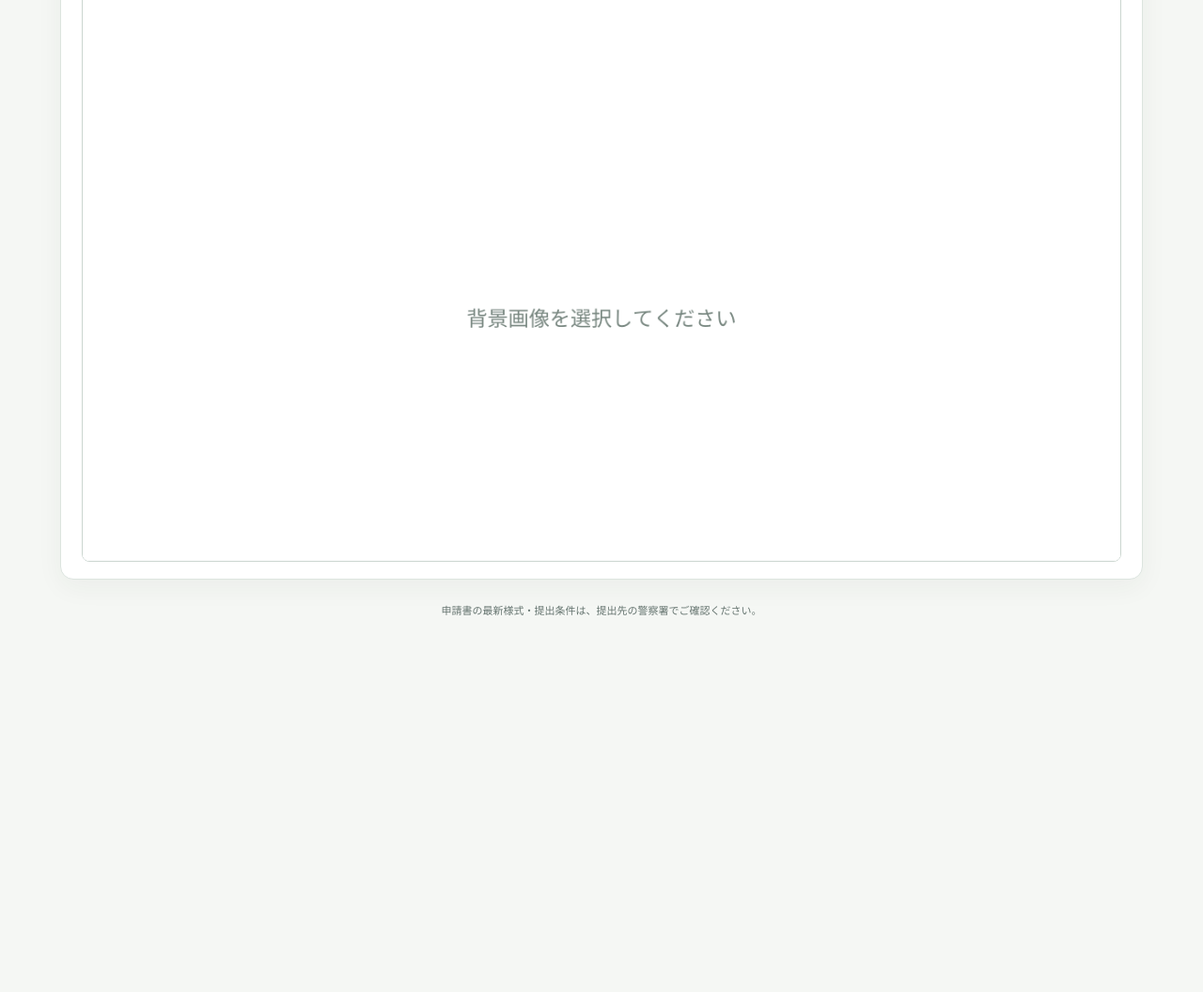
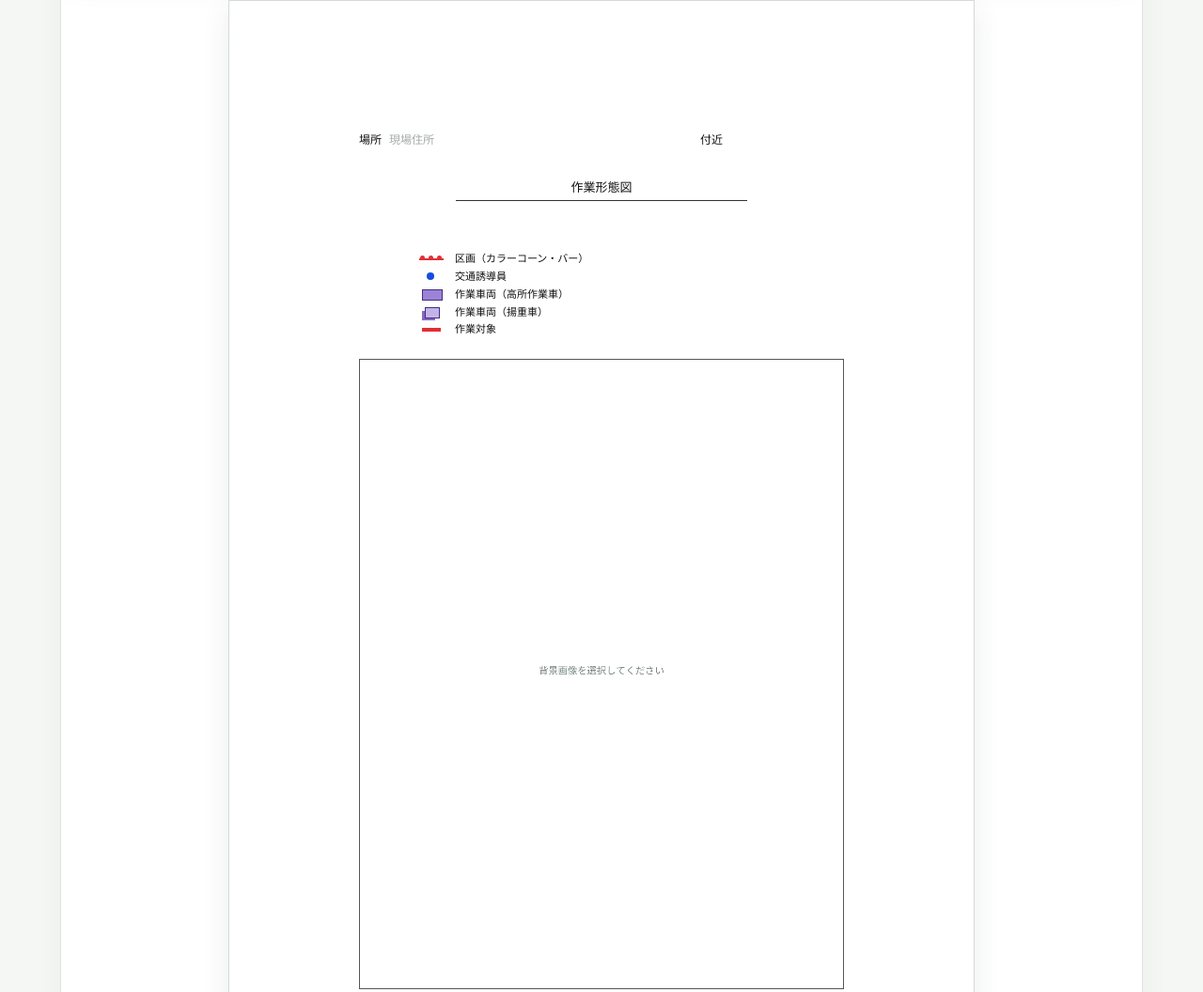
Before and after one commit to ryouariyoshi-coder/Road-use-permit, a plain HTML site: page index.html in a window 1280 px wide. Shown: the part 3500-4556 px from the top of the page at 94% size. Before the commit the page ends 4224 px from the top, so only its background shows below. Drawn offline with nearby package versions, Linux system fonts and the light colour scheme.

Commit message:
作業体図を提出様式の画面構成に変更
Co-authored-by: Copilot <223556219+Copilot@users.noreply.github.com>

```diff
--- a/index.html
+++ b/index.html
@@ -761,6 +761,10 @@
 
     .work-diagram-section {
       margin-top: 28px;
+    }
+
+    .diagram-editor-panel {
+      overflow: hidden;
       border: 1px solid var(--line);
       border-radius: 14px;
       background: var(--paper);
@@ -771,6 +775,148 @@
       display: grid;
       gap: 12px;
       padding: 18px 22px;
+    }
+
+    .diagram-document {
+      display: flex;
+      width: min(100%, 794px);
+      aspect-ratio: 210 / 297;
+      flex-direction: column;
+      gap: 0;
+      margin: 20px auto 0;
+      padding: 12% 12% 6%;
+      border: 1px solid #d5dad6;
+      background: #fff;
+      box-shadow: 0 8px 28px rgb(34 55 46 / 9%);
+      color: #111;
+    }
+
+    .diagram-document-header {
+      display: flex;
+      flex-direction: column;
+      gap: 32px;
+      min-height: 42px;
+    }
+
+    .diagram-location {
+      display: flex;
+      width: 75%;
+      min-width: 0;
+      align-items: baseline;
+      gap: 6px;
+      font-size: 12px;
+    }
+
+    .diagram-location-value {
+      width: 0;
+      min-width: 0;
+      flex: 1;
+      overflow-wrap: anywhere;
+    }
+
+    .diagram-document-title {
+      width: 60%;
+      align-self: center;
+      margin: 0;
+      padding: 0 0 5px;
+      border-bottom: 1px solid #333;
+      font-size: 13px;
+      font-weight: 700;
+      text-align: center;
+    }
+
+    .diagram-legend {
+      display: grid;
+      width: max-content;
+      gap: 4px;
+      margin: 54px 0 24px 12%;
+      padding: 0;
+      list-style: none;
+      font-size: 11px;
+      line-height: 1.35;
+    }
+
+    .diagram-legend li {
+      display: flex;
+      align-items: center;
+      gap: 10px;
+    }
+
+    .diagram-legend-mark {
+      position: relative;
+      display: inline-block;
+      width: 30px;
+      height: 12px;
+      flex: 0 0 30px;
+    }
+
+    .diagram-legend-mark::before,
+    .diagram-legend-mark::after {
+      position: absolute;
+      display: block;
+      content: "";
+    }
+
+    .diagram-legend-mark[data-mark="zone"]::before {
+      top: 5px;
+      right: 2px;
+      left: 2px;
+      border-top: 2px solid #e12e37;
+    }
+
+    .diagram-legend-mark[data-mark="zone"]::after {
+      top: 2px;
+      left: 3px;
+      width: 5px;
+      height: 5px;
+      border-radius: 50%;
+      background: #e12e37;
+      box-shadow: 9px 0 #e12e37, 18px 0 #e12e37;
+    }
+
+    .diagram-legend-mark[data-mark="staff"]::before {
+      top: 2px;
+      left: 10px;
+      width: 8px;
+      height: 8px;
+      border-radius: 50%;
+      background: #164cdf;
+    }
+
+    .diagram-legend-mark[data-mark="vehicle"]::before {
+      top: 1px;
+      left: 5px;
+      width: 20px;
+      height: 10px;
+      border: 1px solid #452b82;
+      background: #9c83d6;
+    }
+
+    .diagram-legend-mark[data-mark="vehicle-alt"]::before {
+      top: 1px;
+      left: 8px;
+      width: 14px;
+      height: 10px;
+      border: 1px solid #452b82;
+      background: #c3b4e8;
+      box-shadow: -4px 3px 0 -1px #8768c0;
+    }
+
+    .diagram-legend-mark[data-mark="target"]::before {
+      top: 4px;
+      left: 5px;
+      width: 20px;
+      height: 4px;
+      background: #e12e37;
+    }
+
+    .diagram-drawing-frame {
+      display: grid;
+      min-height: 0;
+      flex: 1;
+      place-items: center;
+      border: 1px solid #555;
+      background: #fff;
     }
 
     .diagram-toolbar,
@@ -802,18 +948,21 @@
     }
 
     .diagram-canvas-wrap {
-      max-height: 620px;
-      margin: 0 22px 18px;
-      overflow: auto;
-      border: 1px solid #cbd6d0;
-      border-radius: 8px;
-      background: #eef1ed;
+      display: grid;
+      width: 100%;
+      height: 100%;
+      min-height: 0;
+      place-items: center;
+      overflow: hidden;
+      background: #fff;
     }
 
     .diagram-canvas {
       display: block;
       width: 100%;
       height: auto;
+      max-height: 100%;
+      object-fit: contain;
       background: #fff;
     }
 
@@ -1185,32 +1334,31 @@
       body.print-work-diagram .work-diagram-section {
         display: block !important;
         width: 210mm;
-        min-height: 297mm;
         margin: 0;
-        padding: 10mm;
+        padding: 0;
+      }
+
+      body.print-work-diagram .diagram-editor-panel {
+        display: none;
+      }
+
+      body.print-work-diagram .diagram-document {
+        width: 210mm;
+        height: 297mm;
+        aspect-ratio: auto;
+        margin: 0;
+        padding: 35mm 25mm 15mm;
         border: 0;
-        border-radius: 0;
         box-shadow: none;
       }
 
-      body.print-work-diagram .work-diagram-controls {
-        display: none;
+      body.print-work-diagram .diagram-legend {
+        margin-top: 14mm;
+        margin-bottom: 8mm;
       }
 
       body.print-work-diagram .diagram-canvas-wrap {
         max-height: none;
-        margin: 0;
-        overflow: visible;
-        border: 0;
-      }
-
-      body.print-work-diagram .diagram-canvas {
-        width: 180mm !important;
-        max-height: 250mm;
-      }
-
-      body.print-work-diagram .panel-heading {
-        padding: 0 0 8mm;
       }
     }
   </style>
@@ -1507,6 +1655,7 @@
     </section>
 
     <section class="work-diagram-section attachments-section" aria-labelledby="work-diagram-title">
+      <div class="diagram-editor-panel">
         <div class="panel-heading">
           <h2 id="work-diagram-title">作業体図</h2>
           <span class="step">STEP 3 / 5</span>
@@ -1543,9 +1692,29 @@
           </div>
           <p class="diagram-status" data-diagram-status role="status" aria-live="polite">背景画像を選択してください。縮尺を設定するまでは、作図アイテムの寸法は画面上の目安です。</p>
         </div>
+      </div>
+      <article class="diagram-document" aria-label="作業形態図の編集プレビュー">
+        <header class="diagram-document-header">
+          <div class="diagram-location">
+            <span>場所</span>
+            <span class="editable diagram-location-value" data-preview="location" data-placeholder="現場住所" contenteditable="true" role="textbox" aria-label="作業形態図の場所"></span>
+            <span>付近</span>
+          </div>
+          <h3 class="diagram-document-title">作業形態図</h3>
+        </header>
+        <ul class="diagram-legend" aria-label="作業形態図の凡例">
+          <li><span class="diagram-legend-mark" data-mark="zone" aria-hidden="true"></span>区画（カラーコーン・バー）</li>
+          <li><span class="diagram-legend-mark" data-mark="staff" aria-hidden="true"></span>交通誘導員</li>
+          <li><span class="diagram-legend-mark" data-mark="vehicle" aria-hidden="true"></span>作業車両（高所作業車）</li>
+          <li><span class="diagram-legend-mark" data-mark="vehicle-alt" aria-hidden="true"></span>作業車両（揚重車）</li>
+          <li><span class="diagram-legend-mark" data-mark="target" aria-hidden="true"></span>作業対象</li>
+        </ul>
+        <div class="diagram-drawing-frame">
           <div class="diagram-canvas-wrap" data-diagram-canvas-wrap data-mode="move">
             <canvas class="diagram-canvas" data-work-diagram-canvas aria-label="作業体図編集キャンバス"></canvas>
           </div>
+        </div>
+      </article>
     </section>
 
     <footer>申請書の最新様式・提出条件は、提出先の警察署でご確認ください。</footer>
```
Also changed, not shown: 3 other files. Lines whose indentation alone changed are shown as unchanged.
